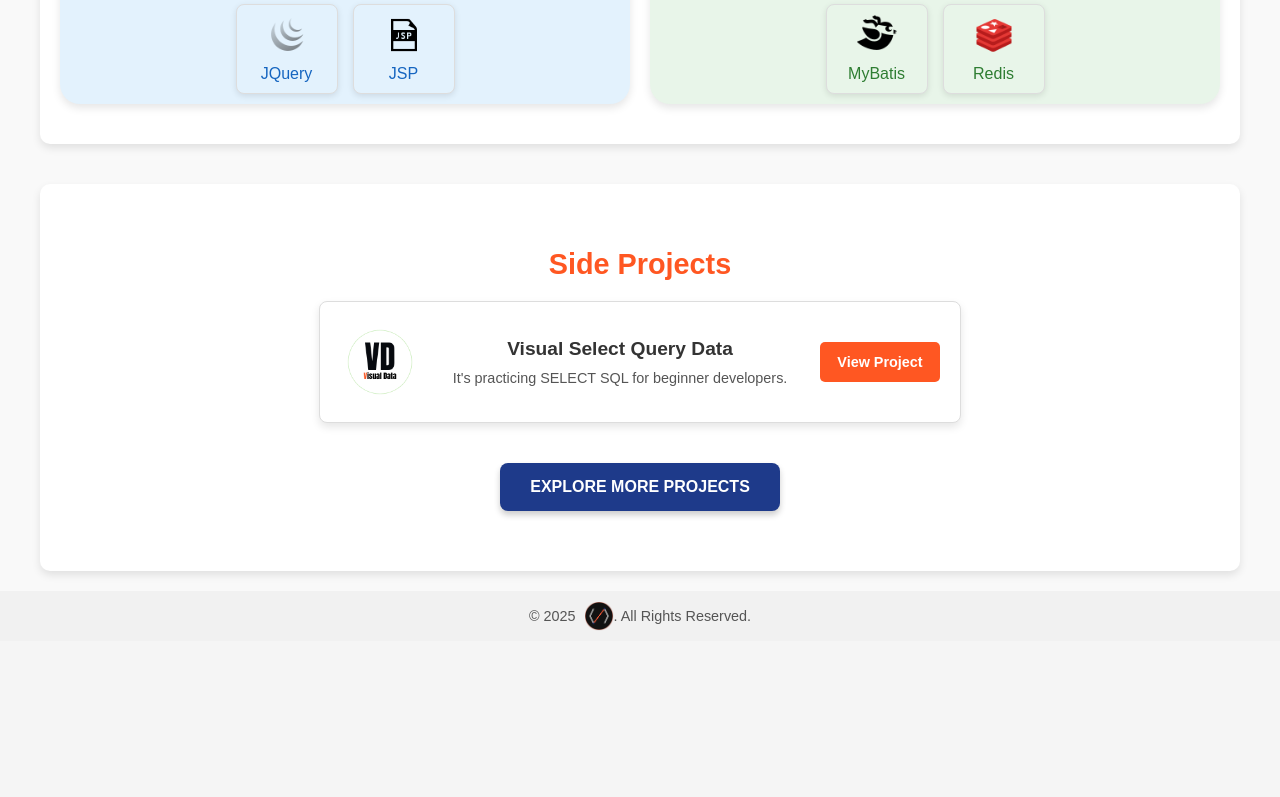
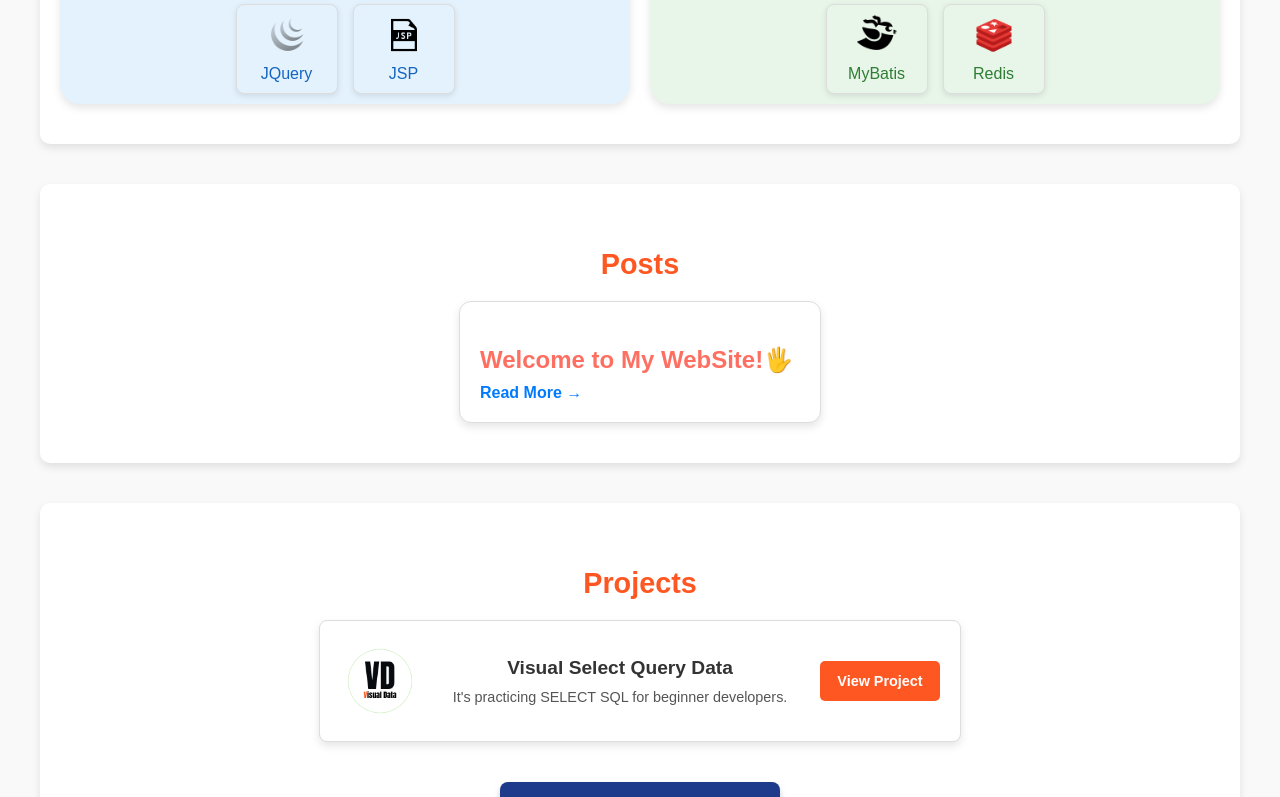
Before and after one commit to arcoco-studio/portfolio, a React (Create React App) app: page /portfolio/home in a window 1280 px wide. Shown: the part 864-1661 px from the top of the page. Before the commit the page ends 1505 px from the top, so only its background shows below. Built offline with nearby package versions, Linux system fonts and the light colour scheme.

Commit message:
change to main page

```diff
--- a/src/assets/styles/pages/Portfolio.css
+++ b/src/assets/styles/pages/Portfolio.css
@@ -197,6 +197,79 @@ body {
   box-shadow: 0 4px 10px rgba(0, 0, 0, 0.2);
 }
 
+/* Posts Section */
+/* Posts Section */
+.posts-section {
+  background: #fff;
+  padding: 40px 20px;
+  border-radius: 10px;
+  margin-bottom: 40px;
+  box-shadow: 0px 4px 8px rgba(0, 0, 0, 0.1);
+}
+
+/* Grid Layout for Posts */
+.posts-grid {
+  display: grid;
+  grid-template-columns: repeat(auto-fit, minmax(280px, 1fr));
+  gap: 20px;
+  justify-items: center;
+  justify-content: center;
+  max-width: 1200px;
+  margin: 0 auto;
+}
+
+.post-card {
+  background: white;
+  border: 1px solid #ddd;
+  padding: 20px;
+  width: 100%;
+  max-width: 320px;
+  border-radius: 12px;
+  box-shadow: 0 4px 8px rgba(0, 0, 0, 0.1);
+  transition: transform 0.2s ease, box-shadow 0.2s ease;
+  text-align: left;
+}
+
+.post-card:hover {
+  transform: translateY(-5px);
+  box-shadow: 0 6px 16px rgba(0, 0, 0, 0.15);
+}
+
+.post-title {
+  font-size: 1.5rem;
+  font-weight: 600;
+  color: #ff6f61;
+  margin-bottom: 10px;
+}
+
+.post-excerpt {
+  font-size: 1rem;
+  color: #666;
+  margin-bottom: 15px;
+  line-height: 1.5;
+}
+
+.read-more {
+  font-size: 1rem;
+  color: #007bff;
+  text-decoration: none;
+  font-weight: bold;
+  display: inline-block;
+  transition: color 0.3s ease;
+}
+
+.read-more:hover {
+  color: #0056b3;
+}
+
+@media (max-width: 768px) {
+  .posts-grid {
+    grid-template-columns: 1fr;
+    padding: 0 10px;
+  }
+}
+
+
 /* Projects Section */
 .projects-section {
   background: #fff;
@@ -290,3 +363,15 @@ body {
   background: #031a5a;
   transform: scale(1.05); /* 버튼 강조 효과 */
 }
+
+
+@media (max-width: 768px) {
+  .project-card {
+      display: flex;
+      flex-direction: column;
+  }
+
+  .project-card-action{
+    margin-top: 10px;
+  }
+}
--- a/src/components/data/PostsData.js
+++ b/src/components/data/PostsData.js
@@ -3,6 +3,7 @@ const postData = [
   {
     id: "20250120_00_note",
     tag: ["note"],
+    isMain : 'Y',
     title: "Welcome to My WebSite!🖐",
     contentPath: "/post/note/20250120_00_note.md",
   }
--- a/src/pages/Portfolio.js
+++ b/src/pages/Portfolio.js
@@ -11,6 +11,7 @@ import githubIcon from 'assets/images/github-icon.png';
 import instagramIcon from 'assets/images/instagram-icon.png';
 
 import SkillLogoData from 'components/data/SkillLogoData';
+import PostData from 'components/data/PostsData';
 
 import vsqdThumbnail from 'assets/images/vsqd-thumbnail.png';
 
@@ -33,9 +34,9 @@ function Portfolio() {
             <a href="mailto:acc.work.freelancer@example.com" aria-label="Email">
               <img src={emailIcon} alt="Email" className="social-icon email-icon" />
             </a>
-            <a href="https://www.linkedin.com/in/--acc-software/" aria-label="LinkedIn">
+            {/* <a href="https://www.linkedin.com/in/--acc-software/" aria-label="LinkedIn">
               <img src={linkedinIcon} alt="LinkedIn" className="social-icon linkedin-icon" />
-            </a>
+            </a> */}
             {/* <a href="https://github.com" aria-label="GitHub">
               <img src={githubIcon} alt="GitHub" className="social-icon github-icon" />
             </a> */}
@@ -111,9 +112,21 @@ function Portfolio() {
         </div>
       </section>
 
-      {/* Side Projects Section */}
+      <section class="posts-section">
+        <h2 class="section-header">Posts</h2>
+        <div class="posts-grid">
+          {PostData.filter(_ => _.isMain === 'Y').map((post,postIndex) => (
+            <article className="post-card">
+              <h3 className="post-title">{post.title}</h3>
+              <Link to={`/posts/${post.id}`} className='read-more'>Read More →</Link>
+            </article>
+          ))}
+        </div>
+      </section>
+
+      {/* Projects Section */}
       <section className="projects-section">
-        <h2 className="section-header">Side Projects</h2>
+        <h2 className="section-header">Projects</h2>
 
         <div className="project-card">
           <img src={vsqdThumbnail} alt="Visual Select Query Data" />
```
